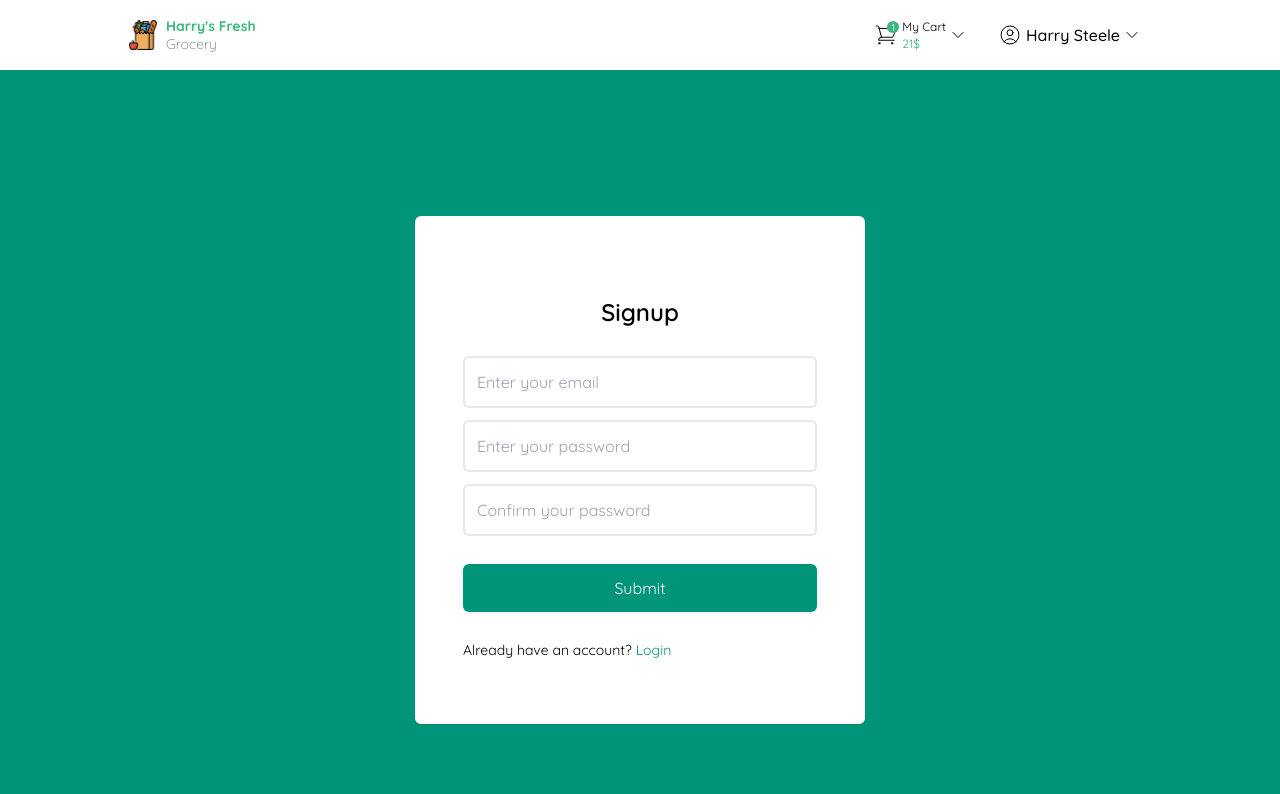
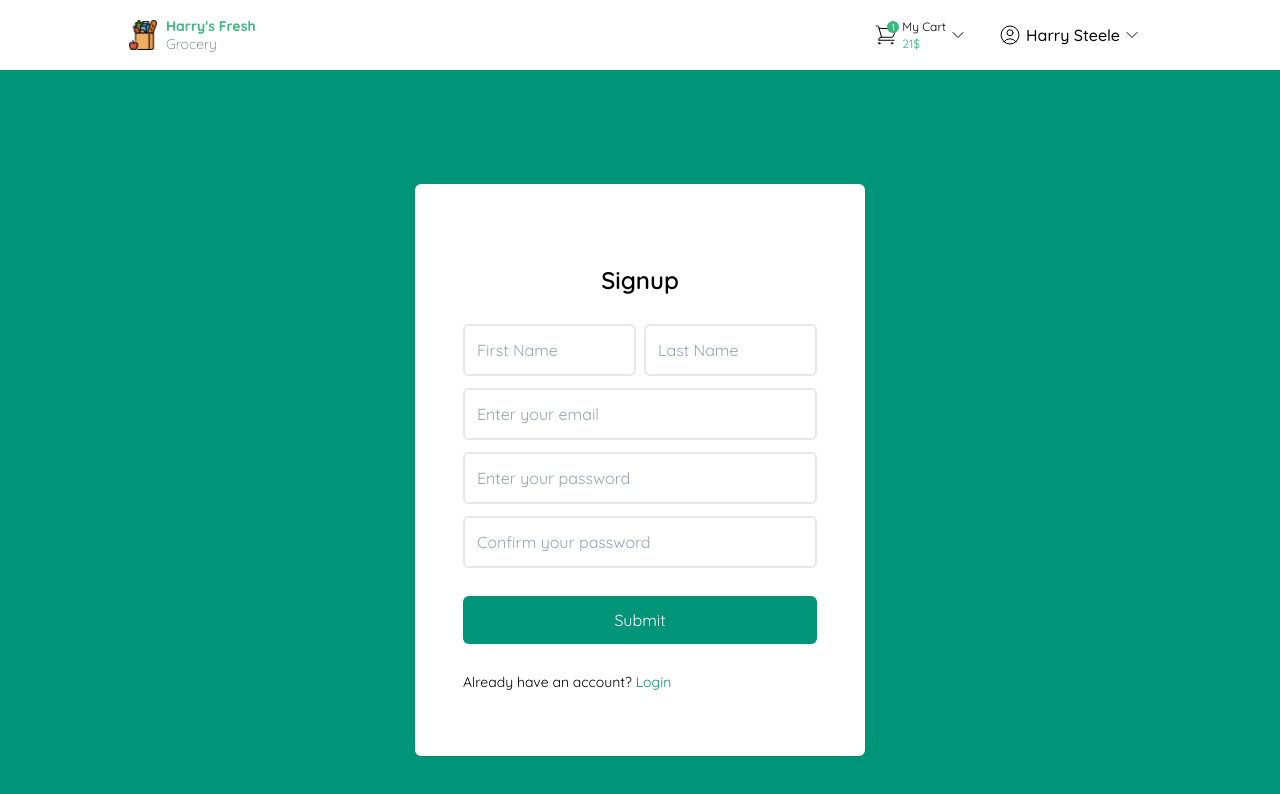
Before and after one commit to hsteele-creator/next-grocery-store, a Next.js app: page /sign-up in a window 1280 px wide. Shown: the top 794 px of the page. Built offline with nearby package versions, Linux system fonts and the light colour scheme.

Commit message:
added first and last name to form and db

```diff
--- a/app/Components/form/Signupform.tsx
+++ b/app/Components/form/Signupform.tsx
@@ -9,7 +9,11 @@ export default function Signupform() {
   const [email, setEmail] = useState("");
   const [password, setPassword] = useState("");
   const [confirmPassword, setConfirmPassword] = useState("");
+  const [firstName, setFirstName] = useState("");
+  const [lastName, setLastName] = useState("");
   const [error, setError] = useState<null | string>(null);
+
+  console.log(firstName, lastName)
 
   const submitForm = async (e: React.SyntheticEvent) => {
     e.preventDefault();
@@ -17,7 +21,7 @@ export default function Signupform() {
       const response = await fetch("/api/user", {
         method: "POST",
         headers: { "Content-Type": "application/json" },
-        body: JSON.stringify({ email, password }),
+        body: JSON.stringify({ firstName, lastName, email, password }),
       });
 
       setPassword("");
@@ -33,6 +37,26 @@ export default function Signupform() {
       <div className="w-2/3 max-w-[450px] py-16 px-12 bg-white rounded-md shadow-sm flex flex-col justify-center">
         <form className="flex flex-col gap-3" onSubmit={submitForm}>
           <h1 className="text-2xl text-center font-semibold my-4">Signup</h1>
+          <div className="flex gap-2">
+            <input
+              type="text"
+              placeholder="First Name"
+              name="firstName"
+              className="border-2 p-3 rounded-md w-1/2"
+              required
+              onChange={(e) => setFirstName(e.target.value)}
+              value={firstName}
+            ></input>
+            <input
+              type="text"
+              placeholder="Last Name"
+              name="lastName"
+              className="border-2 p-3 rounded-md w-1/2"
+              required
+              onChange={(e) => setLastName(e.target.value)}
+              value={lastName}
+            ></input>
+          </div>
           <input
             type="email"
             placeholder="Enter your email"
--- a/app/api/user/route.ts
+++ b/app/api/user/route.ts
@@ -5,7 +5,7 @@ import { hash } from "bcrypt";
 export async function POST(req: Request) {
   try {
     const body = await req.json();
-    const { email, password } = body;
+    const { email, password, firstName, lastName } = body;
 
     //check if email exists
     const existsingUserByEmail = await prisma.user.findUnique({
@@ -26,6 +26,8 @@ export async function POST(req: Request) {
     const newUser = await prisma.user.create({
       data: {
         email,
+        firstName,
+        lastName,
         password: hashedPassword,
       },
     });
```
Also changed, not shown: 1 other file (tests, documents, lock files or other folders).
